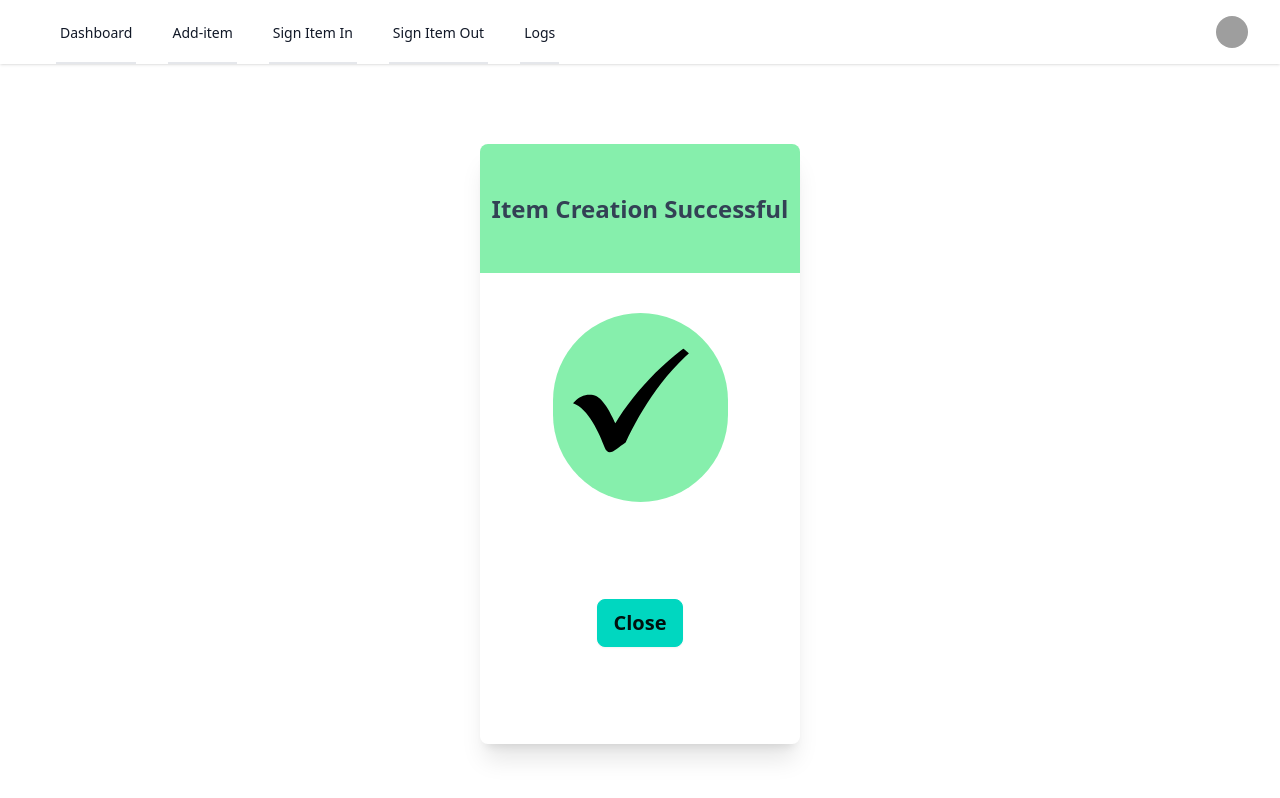
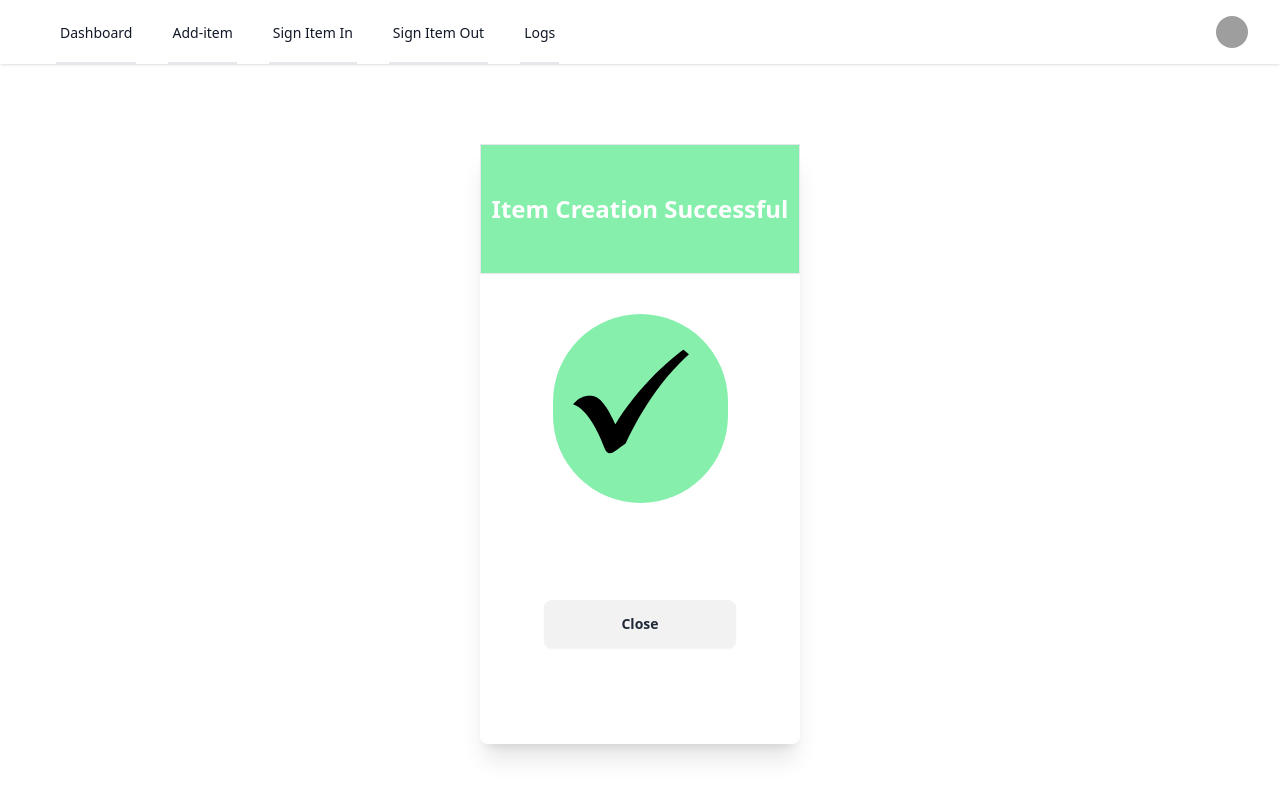
Before and after one commit to SpencerRenfro/InventoryApp, a React (Create React App) app: page /item-creation-successful in a window 1280 px wide. Built offline with nearby package versions, Linux system fonts and the light colour scheme; grey boxes are pictures that could not be loaded.

Commit message:
refact: unused imports (#4)

```diff
--- a/src/pages/ItemCreationSuccessful.js
+++ b/src/pages/ItemCreationSuccessful.js
@@ -1,5 +1,6 @@
 import React from "react";
-import Modal from "../ui/modal/Modal";
+import { Link } from "react-router-dom";
+import Inventory from "./Inventory";
 import checkmarkPlain from "../assets/icons/checkmarkPlain.svg";
 
 function ItemCreationSuccessful() {
@@ -9,8 +10,8 @@ function ItemCreationSuccessful() {
         className="w-1/4 grid grid-cols-12 justify-items-center dark:bg-slate-700 rounded-lg shadow-xl "
         style={{ height: "600px" }}
       >
-        <div className="col-span-12 content-center rounded-t-lg w-full bg-green-300">
-          <h1 className="font-bold text-center text-slate-700 text-2xl">
+        <div className="col-span-12 content-center border w-full bg-green-300">
+          <h1 className="font-bold text-center text-white text-2xl">
             Item Creation Successful
           </h1>
         </div>
@@ -23,7 +24,11 @@ function ItemCreationSuccessful() {
           />
         </div>
         <div className="col-span-12 justify-items-center">
-          <Modal />
+          <div className="grid justify-items-center">
+            <Link to="/" element={<Inventory />}>
+              <button className="btn w-48">Close</button>
+            </Link>
+          </div>
         </div>
       </div>
     </div>
```
